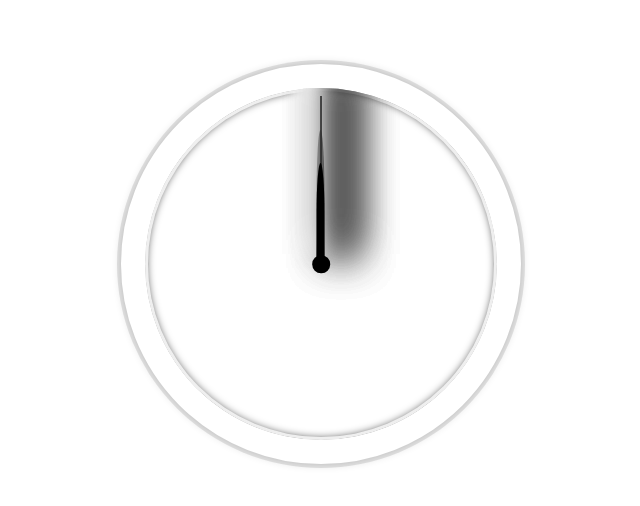
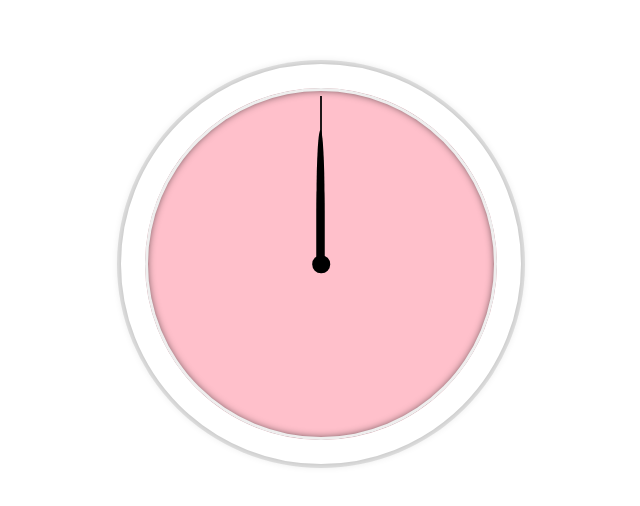
Before and after one commit to Beginneraboutlife116/JS30-02-clock, a plain HTML site: page index.html in a window 1280 px wide. Shown: the part 136-642 px from the top of the page, without its empty margins (319-959 px from the left). Drawn offline with Linux system fonts and the light colour scheme.

Commit message:
remove box-shadow on hand

```diff
--- a/style.css
+++ b/style.css
@@ -59,6 +59,10 @@ p, h1, h2, h3, h4, h5, h6 {
   }
 }
 
+:root {
+  --bg-color: pink;
+}
+
 .page {
   display: flex;
   justify-content: center;
@@ -76,7 +80,7 @@ p, h1, h2, h3, h4, h5, h6 {
     0 0 10px rgba(0,0,0,0.2);
   position: relative;
   overflow: hidden;
-  background-color: white;
+  background-color: var(--bg-color);
 }
 .hand {
   transform-origin: 100%;
@@ -86,9 +90,6 @@ p, h1, h2, h3, h4, h5, h6 {
   top: 50%;
   right: 50%;
   transform: translateY(-50%) rotate(90deg);
-  box-shadow:
-    -20px -20px 40px 10px hsl(0, 0%, 20%),
-    -20px 10px 20px 10px white;
   background-color: black;
 }
 .hand::after {
```
